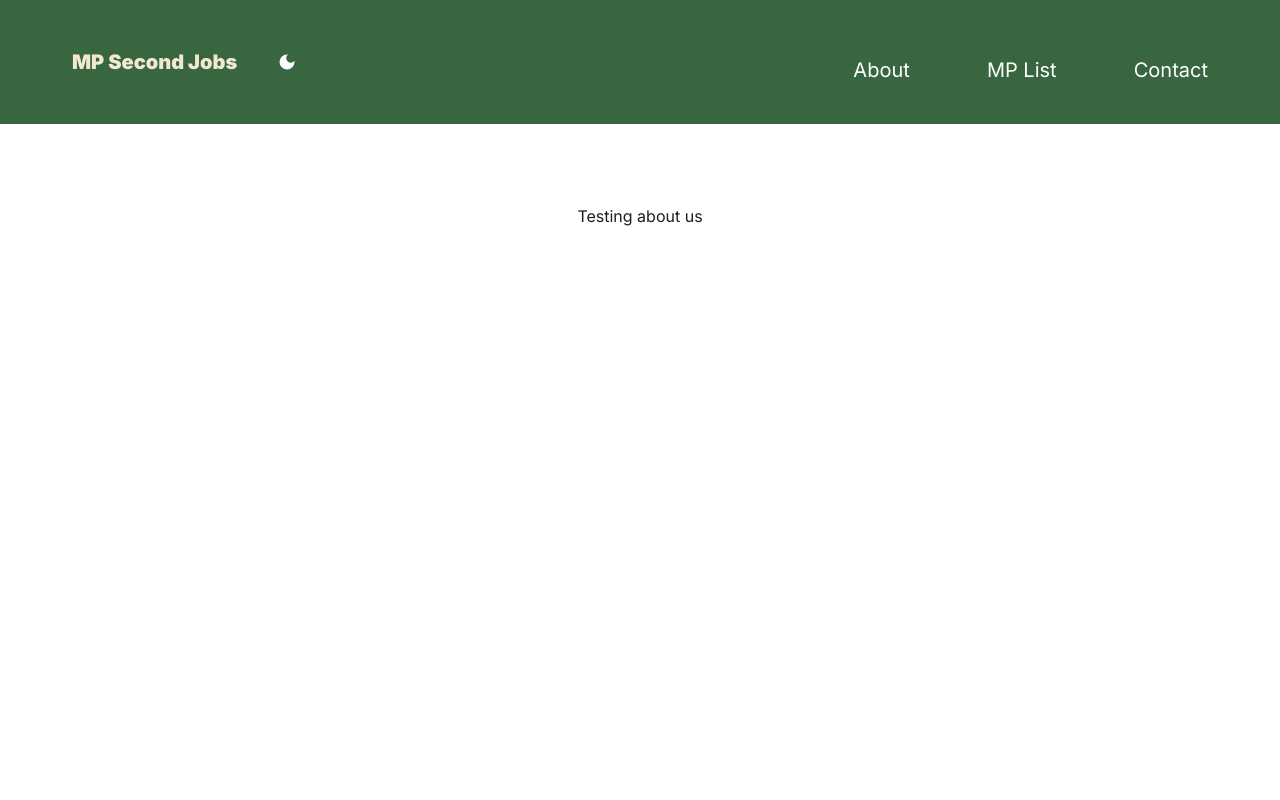
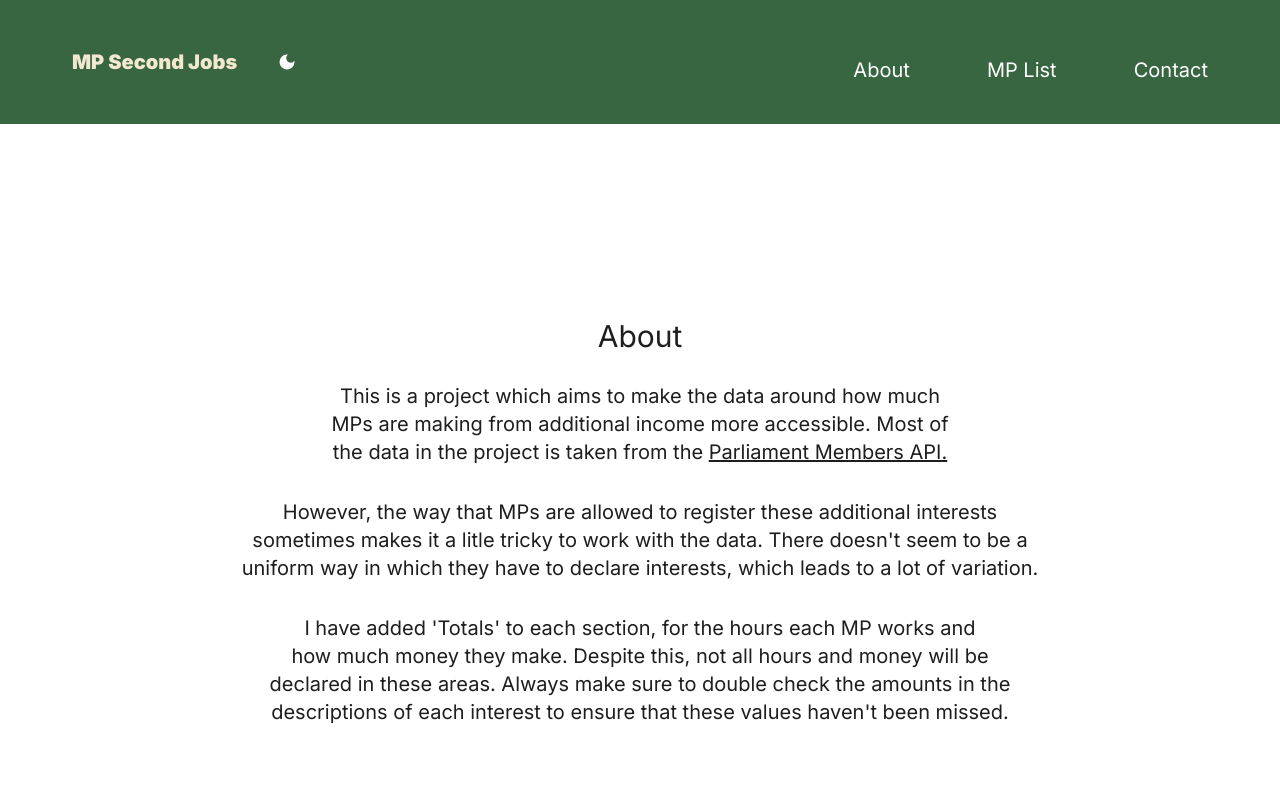
Before and after one commit to zamarz/second-jobs, a Next.js app: page /about in a window 1280 px wide. Shown: the top 800 px of the page. Built offline with nearby package versions, Linux system fonts and the light colour scheme.

Commit message:
Add more information and style About page

```diff
--- a/src/app/about/page.tsx
+++ b/src/app/about/page.tsx
@@ -1,8 +1,35 @@
+import Link from "next/link";
+
 const About = () => {
   return (
-    <section className="min-h-screen px-10 py-10 mx-auto container">
-      <div className="flex flex-col text-center justify-center items-center py-10">
-        Testing about us
+    <section className="min-h-screen flex justify-center items-center ">
+      <div className="text-center w-2/3 text-balance">
+        <h3 className="text-3xl py-3 mx-auto">About</h3>
+        <p className="text-xl py-4">
+          This is a project which aims to make the data around how much MPs are
+          making from additional income more accessible. Most of the data in the
+          project is taken from the{" "}
+          <Link
+            className="underline hover:bg-tertiary-light"
+            href="https://developer.parliament.uk/"
+            target="_blank"
+          >
+            Parliament Members API.
+          </Link>
+        </p>
+        <p className="text-xl py-4">
+          However, the way that MPs are allowed to register these additional
+          interests sometimes makes it a litle tricky to work with the data.
+          There doesn't seem to be a uniform way in which they have to declare
+          interests, which leads to a lot of variation.
+        </p>
+        <p className="text-xl py-4">
+          I have added 'Totals' to each section, for the hours each MP works and
+          how much money they make. Despite this, not all hours and money will
+          be declared in these areas. Always make sure to double check the
+          amounts in the descriptions of each interest to ensure that these
+          values haven't been missed.
+        </p>
       </div>
     </section>
   );
```
